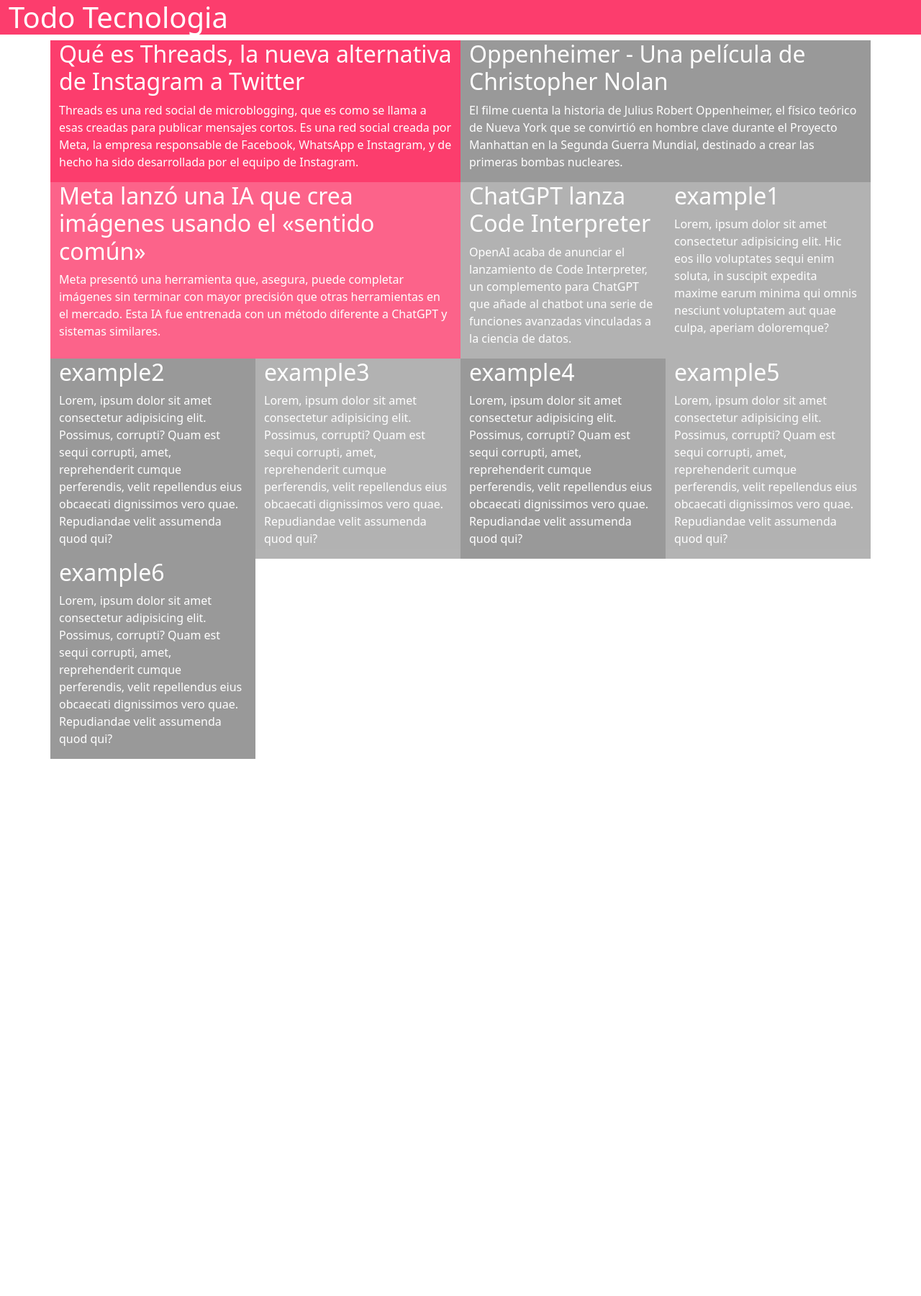
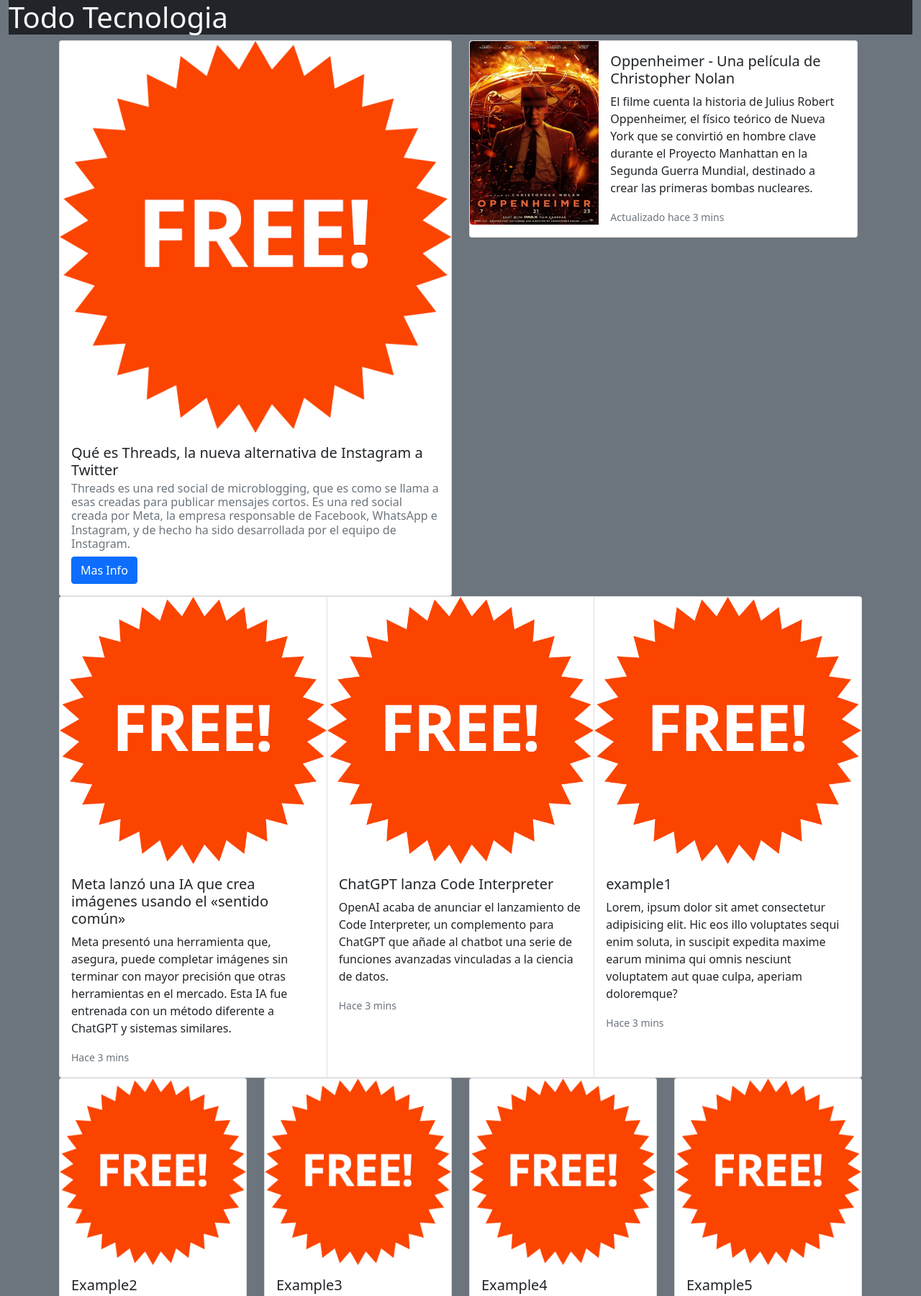
Before and after one commit to ElCuti/primeros-pasos-bootstrap, a plain HTML site: page Tecnologia/todoTecnologia/index.html in a window 1280 px wide. Shown: the top 1800 px of the page at 72% size. Before the commit the page ends 1054 px from the top, so only its background shows below. Drawn offline with Linux system fonts and the light colour scheme.

Commit message:
Enhance HTML structure and content for Tecnologia project; add new images and noticia page

```diff
--- a/Tecnologia/todoTecnologia/index.html
+++ b/Tecnologia/todoTecnologia/index.html
@@ -9,98 +9,145 @@
     <link rel="stylesheet" href="./css/bootStrapCss/bootstrap.min.css">
 </head>
 
-<body>
-    <div class="container-fluid mastermind">
-        <h1>Todo Tecnologia</h1>
+<body class="bg-secondary">
+    <div class="container-fluid ">
+        <h1 class="bg-dark text-light">Todo Tecnologia</h1>
     </div>
     <main>
         <!--Noticias Primarias-->
         <article class="container">
             <div class="row">
-                <div class="col-sm mastermind">
-                    <h2>Qué es Threads, la nueva alternativa de Instagram a Twitter</h2>
-                    <p>Threads es una red social de microblogging, que es como se llama a esas creadas para publicar
+                <div class="col-sm">
+                    <div class="card">
+                        <img src="./imagenes/imagen1.png" class="card-img-top" alt="Ejemplo">
+                        <div class="card-body">
+                            <h5 class="card-title">Qué es Threads, la nueva alternativa de Instagram a Twitter</h5>
+                            <h6 class="card-subtitle mb-2 text-muted">Threads es una red social de microblogging, que es
+                                como se llama a esas creadas para publicar
                                 mensajes
-                        cortos. Es una red social creada por Meta, la empresa responsable de Facebook, WhatsApp e
+                                cortos. Es una red social creada por Meta, la empresa responsable de Facebook, WhatsApp
+                                e
                                 Instagram,
                                 y
-                        de hecho ha sido desarrollada por el equipo de Instagram.</p>
+                                de hecho ha sido desarrollada por el equipo de Instagram.</h6>
+                            <a href="noticia.html" class="btn btn-primary">Mas Info</a>
                         </div>
-                <div class="col mastermindgray80">
-                    <h2>Oppenheimer - Una película de Christopher Nolan</h2>
-                    <p>El filme cuenta la historia de Julius Robert Oppenheimer, el físico teórico de Nueva York que
+                    </div>
+                </div>
+                <div class="col">
+                    <div class="card mb-3" style="max-width: 540px;">
+                        <div class="row g-0">
+                            <div class="col-md-4">
+                                <img src="./imagenes/oppen.png" class="img-fluid rounded-start"
+                                    alt="Imagen Oppenheimer">
+                            </div>
+                            <div class="col-md-8">
+                                <div class="card-body">
+                                    <h5 class="card-title">Oppenheimer - Una película de Christopher Nolan</h5>
+                                    <p class="card-text">El filme cuenta la historia de Julius Robert Oppenheimer, el
+                                        físico
+                                        teórico de Nueva York que
                                         se
-                        convirtió en hombre clave durante el Proyecto Manhattan en la Segunda Guerra Mundial,
+                                        convirtió en hombre clave durante el Proyecto Manhattan en la Segunda Guerra
+                                        Mundial,
                                         destinado a crear
                                         las primeras bombas nucleares.</p>
+                                    <p class="card-text"><small class="text-muted">Actualizado hace 3 mins</small></p>
+                                </div>
+                            </div>
                         </div>
         </article>
         <!--Noticias Secundarias-->
         <article class="container">
-            <div class="row">
-                <div class="col-sm-4 col-md-6 mastermind80">
-                    <h2>Meta lanzó una IA que crea imágenes usando el «sentido común»</h2>
-                    <p>Meta presentó una herramienta que, asegura, puede completar imágenes sin terminar con mayor
+            <div class="card-group">
+                <div class="card">
+                    <img src="./imagenes/imagen1.png" class="card-img-top" alt="Ejemplo">
+                    <div class="card-body">
+                        <h5 class="card-title">Meta lanzó una IA que crea imágenes usando el «sentido común»</h5>
+                        <p class="card-text">Meta presentó una herramienta que, asegura, puede completar imágenes sin
+                            terminar con mayor
                             precisión que
                             otras herramientas en el mercado. Esta IA fue entrenada con un método diferente a ChatGPT y
                             sistemas
                             similares.</p>
+                        <p class="card-text"><small class="text-muted">Hace 3 mins</small></p>
                     </div>
-                <div class=" col-sm-4 col-md-3 mastermindgray60">
-                    <h2>ChatGPT lanza Code Interpreter</h2>
-                    <p>OpenAI acaba de anunciar el lanzamiento de Code Interpreter, un complemento para ChatGPT que
+                </div>
+                <div class="card">
+                    <img src="./imagenes/imagen1.png" class="card-img-top" alt="Ejemplo">
+                    <div class="card-body">
+                        <h5 class="card-title">ChatGPT lanza Code Interpreter</h5>
+                        <p class="card-text">OpenAI acaba de anunciar el lanzamiento de Code Interpreter, un complemento
+                            para ChatGPT que
                             añade al
                             chatbot una serie de funciones avanzadas vinculadas a la ciencia de datos.</p>
+                        <p class="card-text"><small class="text-muted">Hace 3 mins</small></p>
                     </div>
-                <div class="col-sm-4 col-md-3 mastermindgray60">
-                    <h2>example1</h2>
-                    <p>Lorem, ipsum dolor sit amet consectetur adipisicing elit. Hic eos illo voluptates sequi enim
+                </div>
+                <div class="card">
+                    <img src="./imagenes/imagen1.png" class="card-img-top" alt="Ejemplo">
+                    <div class="card-body">
+                        <h5 class="card-title">example1</h5>
+                        <p class="card-text">Lorem, ipsum dolor sit amet consectetur adipisicing elit. Hic eos illo
+                            voluptates sequi enim
                             soluta, in
                             suscipit expedita maxime earum minima qui omnis nesciunt voluptatem aut quae culpa, aperiam
-                        doloremque?
-                    </p>
+                            doloremque?</p>
+                        <p class="card-text"><small class="text-muted">Hace 3 mins</small></p>
                     </div>
                 </div>
+            </div>
+
         </article>
         <!--Otras Noticias-->
-        <article class="container">
-            <div class="row row-cols-1 row-cols-sm-2 row-cols-md-4">
-                <div class="col mastermindgray80">
-                    <h2>example2</h2>
-                    <p>Lorem, ipsum dolor sit amet consectetur adipisicing elit. Possimus, corrupti? Quam est sequi
-                        corrupti,
-                        amet, reprehenderit cumque perferendis, velit repellendus eius obcaecati dignissimos vero quae.
-                        Repudiandae velit assumenda quod qui?</p>
-                </div>
-                <div class="col mastermindgray60">
-                    <h2>example3</h2>
-                    <p>Lorem, ipsum dolor sit amet consectetur adipisicing elit. Possimus, corrupti? Quam est sequi
-                        corrupti,
-                        amet, reprehenderit cumque perferendis, velit repellendus eius obcaecati dignissimos vero quae.
-                        Repudiandae velit assumenda quod qui?</p>
-                </div>
-                <div class="col mastermindgray80">
-                    <h2>example4</h2>
-                    <p>Lorem, ipsum dolor sit amet consectetur adipisicing elit. Possimus, corrupti? Quam est sequi
-                        corrupti,
-                        amet, reprehenderit cumque perferendis, velit repellendus eius obcaecati dignissimos vero quae.
-                        Repudiandae velit assumenda quod qui?</p>
-                </div>
-                <div class="col mastermindgray60">
-                    <h2>example5</h2>
-                    <p>Lorem, ipsum dolor sit amet consectetur adipisicing elit. Possimus, corrupti? Quam est sequi
-                        corrupti,
-                        amet, reprehenderit cumque perferendis, velit repellendus eius obcaecati dignissimos vero quae.
-                        Repudiandae velit assumenda quod qui?</p>
-                </div>
-                <div class="col mastermindgray80">
-                    <h2>example6</h2>
-                    <p>Lorem, ipsum dolor sit amet consectetur adipisicing elit. Possimus, corrupti? Quam est sequi
-                        corrupti,
-                        amet, reprehenderit cumque perferendis, velit repellendus eius obcaecati dignissimos vero quae.
-                        Repudiandae velit assumenda quod qui?</p>
+        <article class="container bg-body-tertiary">
+            <div class="row row-cols-1 row-cols-md-4 g-4">
+                <div class="col">
+                    <div class="card">
+                        <img src="./imagenes/imagen1.png" class="card-img-top" alt="Ejemplo">
+                        <div class="card-body">
+                            <h5 class="card-title">Example2</h5>
+                            <p class="card-text">Lorem ipsum dolor sit amet consectetur, adipisicing elit. Quod, sit
+                                perspiciatis voluptas ratione aliquid soluta, vitae sapiente iusto inventore nesciunt
+                                quos atque fuga voluptatem adipisci recusandae dolorem tempora sunt quidem?</p>
                         </div>
                     </div>
+                </div>
+                <div class="col">
+                    <div class="card">
+                        <img src="./imagenes/imagen1.png" class="card-img-top" alt="Ejemplo">
+                        <div class="card-body">
+                            <h5 class="card-title">Example3</h5>
+                            <p class="card-text">Lorem ipsum dolor sit amet consectetur adipisicing elit. Ullam sequi
+                                excepturi itaque dolorum dolor voluptas illum veniam id asperiores aspernatur
+                                consequatur rem deserunt nisi modi, vel ab, consequuntur sed magni?</p>
+                        </div>
+                    </div>
+                </div>
+                <div class="col">
+                    <div class="card">
+                        <img src="./imagenes/imagen1.png" class="card-img-top" alt="Ejemplo">
+                        <div class="card-body">
+                            <h5 class="card-title">Example4</h5>
+                            <p class="card-text">Lorem ipsum dolor sit amet consectetur, adipisicing elit. Doloremque
+                                dolorem ut ipsa tempore praesentium quos quae aperiam, assumenda, dolor perspiciatis
+                                quia quidem sint facere laudantium eum odio reiciendis laborum nulla?</p>
+                        </div>
+                    </div>
+                </div>
+                <div class="col">
+                    <div class="card">
+                        <img src="./imagenes/imagen1.png" class="card-img-top" alt="Ejemplo">
+                        <div class="card-body">
+                            <h5 class="card-title">Example5</h5>
+                            <p class="card-text">Lorem, ipsum dolor sit amet consectetur adipisicing elit. Consequuntur
+                                deserunt eos neque consequatur, nemo obcaecati alias voluptatibus, nihil, cupiditate quo
+                                doloremque iste quidem labore? Aspernatur magnam aperiam dolor obcaecati debitis.</p>
+                        </div>
+                    </div>
+                </div>
+            </div>
+
         </article>
     </main>
     <script src="./js/bootStrapJs/bootstrap.bundle.min.js"></script>
```
Also changed, not shown: HTML/CSS/index.html (+43 -4 lines), Tecnologia/todoTecnologia/noticia.html (added, +61 -0 lines), HTML/imagenes/imagen1.png (added), Tecnologia/todoTecnologia/imagenes/imagen1.png (added), Tecnologia/todoTecnologia/imagenes/oppen.png (added). Lines whose indentation alone changed are shown as unchanged.
